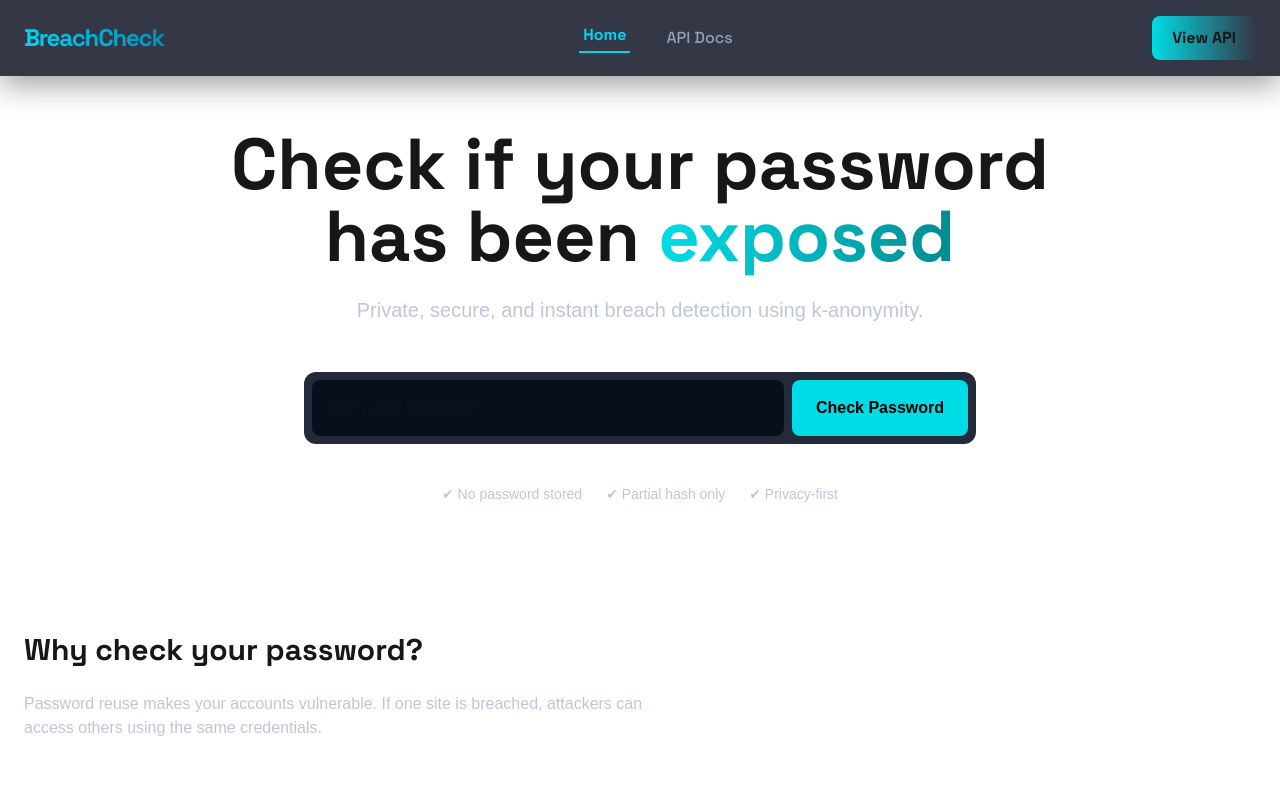
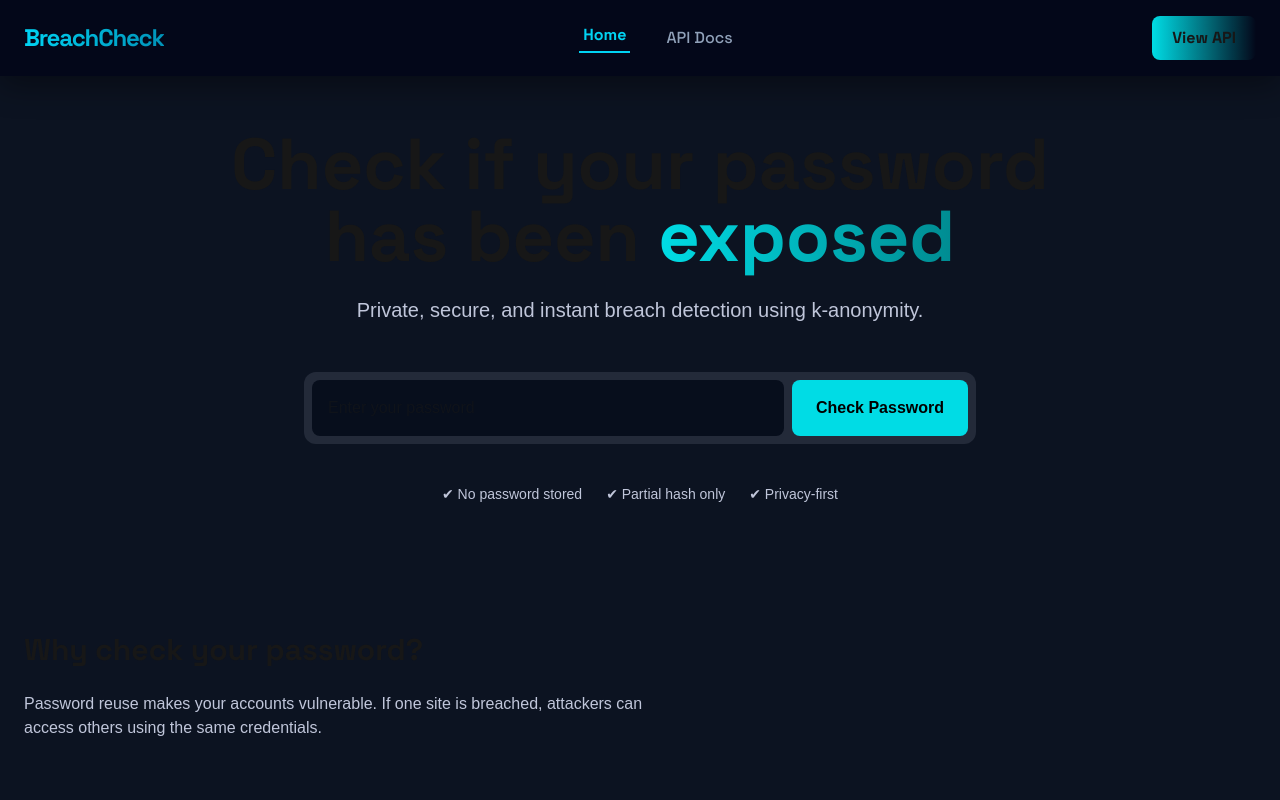
Before and after one commit to Inventus-s/breachcheck, a Next.js app: page / in a window 1280 px wide. Shown: the top 800 px of the page. Built offline with nearby package versions, Linux system fonts and the light colour scheme.

Commit message:
updated css to prevent dark mode

```diff
--- a/app/globals.css
+++ b/app/globals.css
@@ -1,7 +1,7 @@
 @import "tailwindcss";
 
 :root {
-  --background: #ffffff;
+  --background: #0c1321;
   --foreground: #171717;
 }
 
@@ -54,13 +54,6 @@
   --color-outline-variant: #45474c;
 }
 
-@media (prefers-color-scheme: dark) {
-  :root {
-    --background: #0a0a0a;
-    --foreground: #ededed;
-  }
-}
-
 body {
   background: var(--background);
   color: var(--foreground);
```
